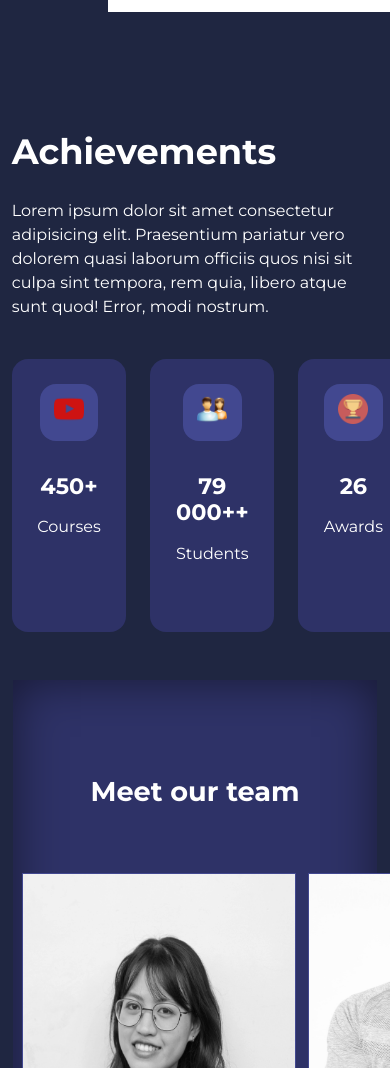
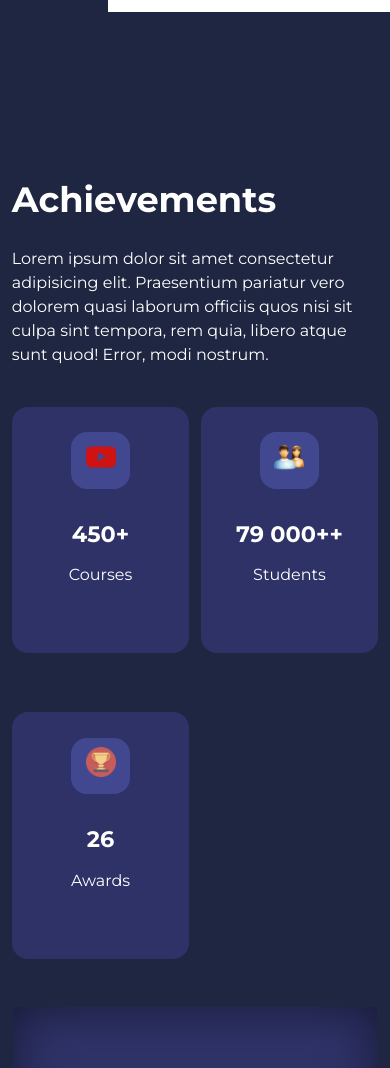
Before and after one commit to HildaAb/responsive-website1, a plain HTML site: page about.html in a window 390 px wide. Shown: the part 900-1968 px from the top of the page. Drawn offline with Linux system fonts and the light colour scheme.

Commit message:
adjusted @media

```diff
--- a/CSS/about.css
+++ b/CSS/about.css
@@ -9,6 +9,7 @@
 }
 
 .about-achievements {
+  margin-top: 3rem;
 }
 
 .about-achievements-container {
@@ -22,7 +23,7 @@
 }
 
 .about-achievements-right h1 {
-  margin-top: 7rem;
+  margin-top: 6rem;
 }
 
 .about-achievements-right p {
@@ -118,17 +119,17 @@
   margin-left: 0.4rem;
 }
 
-@media (max-width: 1024px) {
-  .about-achivements {
+@media (max-width: 1000px) {
+  .about-achievements {
     margin-top: 2rem;
   }
 
-  .about-achivements-container {
+  .about-achievements-container {
     grid-template-columns: 1fr;
     gap: 4rem;
   }
 
-  .about-achivements-left {
+  .about-achievements-left {
   }
 
   .about-image {
@@ -159,10 +160,11 @@
 
   .team-member-socials a {
     margin-left: 2rem;
+  }
 }
 
 @media (max-width: 600px) {
-  .achivements-cards {
+  .achievements-cards {
     grid-template-columns: 1fr 1fr;
     gap: 0.7rem;
   }
--- a/about.html
+++ b/about.html
@@ -34,7 +34,7 @@
     </nav>
 
     <secton class="about-achievements">
-      <div class="container about-achivements-container">
+      <div class="container about-achievements-container">
         <div class="about-achievements-left">
           <img src="./images/achievements.png" class="about-image" />
         </div>
```
